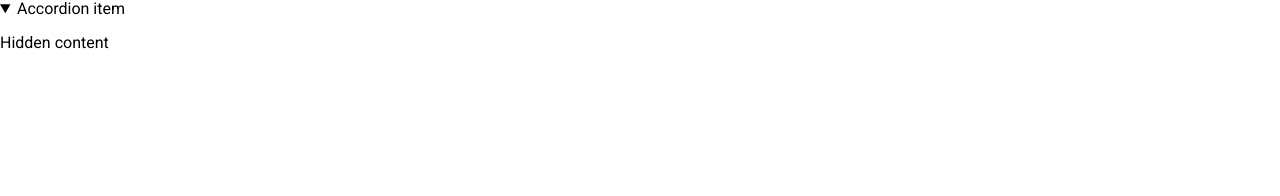
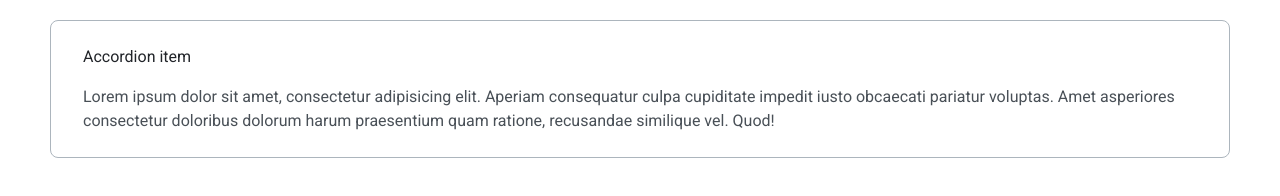
Before and after one commit to js-tasks-ru/htmlcss-20241107_katerinashatunova, a website: page 03-lection1/02-accordion/index.html in a window 1280 px wide. Both pictures are taken after a click on the heading "Accordion item". Drawn offline with Linux system fonts and the light colour scheme.

Commit message:
html and style for accordion

```diff
--- a/03-lection1/02-accordion/accordion.css
+++ b/03-lection1/02-accordion/accordion.css
@@ -1 +1,31 @@
 /* Стилизация аккордеона */
+.accordion {
+    padding: 24px 32px;
+    background-color: var(--white);
+    border: 1px solid var(--grey-3);
+    border-radius: 8px;
+
+    font-family: 'Inter', sans-serif;
+    font-size: 16px;
+    font-weight: 400;
+    line-height: 24px;
+    text-align: left;
+}
+
+.accordion__summary {
+    cursor: pointer;
+    color: var(--black);
+}
+
+.accordion__content {
+    margin: 16px 0 0 0;
+    color: var(--grey-4);
+}
+
+.accordion__summary::-webkit-details-marker {
+    display: none;
+}
+
+.accordion__summary {
+    list-style: none;
+}
--- a/03-lection1/02-accordion/index.html
+++ b/03-lection1/02-accordion/index.html
@@ -2,17 +2,25 @@
 <!-- Страница с аккордеоном -->
 <html lang="ru">
 <head>
+    <meta charset="utf-8">
+    <meta name="viewport" content="width=device-width, initial-scale=1">
+    <title>Accordion</title>
     <link rel="stylesheet" href="../../assets/css/main.css">
     <link rel="stylesheet" href="./accordion.css">
 </head>
 <body>
-        <details>
-            <summary>
+<div style="padding: 20px 50px">
+    <details class="accordion">
+        <summary class="accordion__summary">
             Accordion item
         </summary>
-            <p>
-                Hidden content
+        <p class="accordion__content">
+            Lorem ipsum dolor sit amet, consectetur adipisicing elit. Aperiam consequatur culpa cupiditate impedit iusto
+            obcaecati pariatur voluptas. Amet asperiores consectetur doloribus dolorum harum praesentium quam ratione,
+            recusandae similique vel.
+            Quod!
         </p>
     </details>
+</div>
 </body>
 </html>
```
Lines whose indentation alone changed are shown as unchanged.
